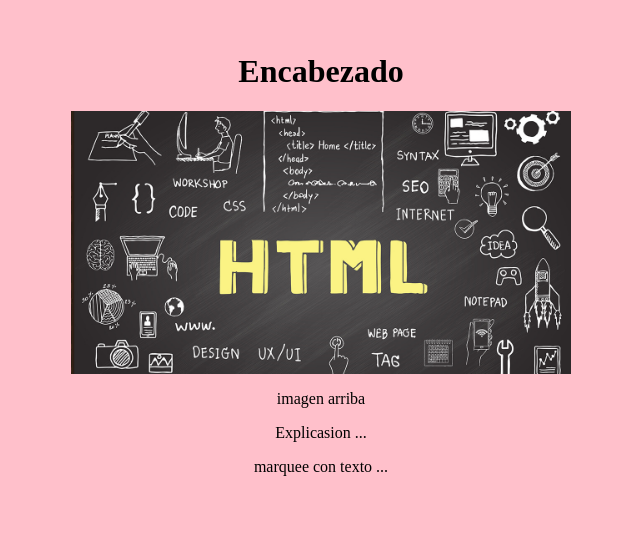
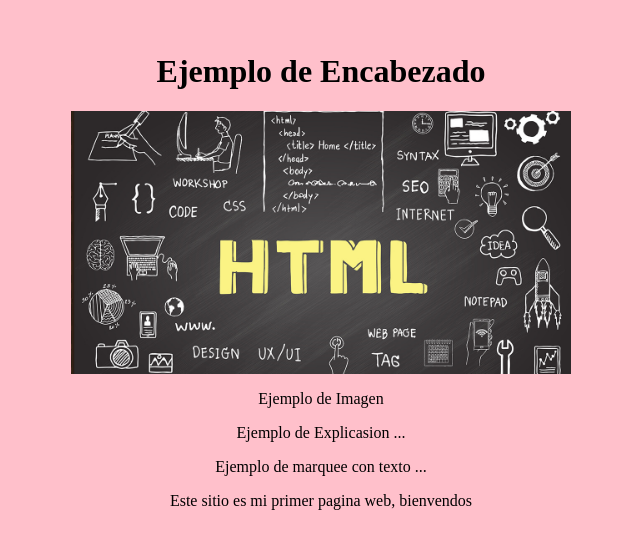
Before and after one commit to apin1992/html-project-rosa-maria, a plain HTML site: page index.html in a window 1280 px wide. Shown: the part 115-664 px from the top of the page, without its empty margins (319-959 px from the left). Drawn offline with Linux system fonts and the light colour scheme.

Commit message:
new paragraphs and title

```diff
--- a/index.html
+++ b/index.html
@@ -1,14 +1,15 @@
 <html>
   <head>
-    <title>Titulo de rosa maria</title>
+    <title>Titulo de pagina HTML</title>
   </head>
   <body style="background-color: pink; text-align: center;padding: 10rem;">
-    <h1>Encabezado</h1>
+    <h1>Ejemplo de Encabezado</h1>
     <img
       src="html-tagst.jpg "  width=500px
     />
-    <p>imagen arriba</p>
-    <p>Explicasion ...</p>
-    <p>marquee con texto ...</p>
+    <p>Ejemplo de Imagen</p>
+    <p>Ejemplo de Explicasion ...</p>
+    <p>Ejemplo de marquee con texto ...</p>
+    <p>Este sitio es mi primer pagina web, bienvendos</p>
   </body>
 </html>
```
